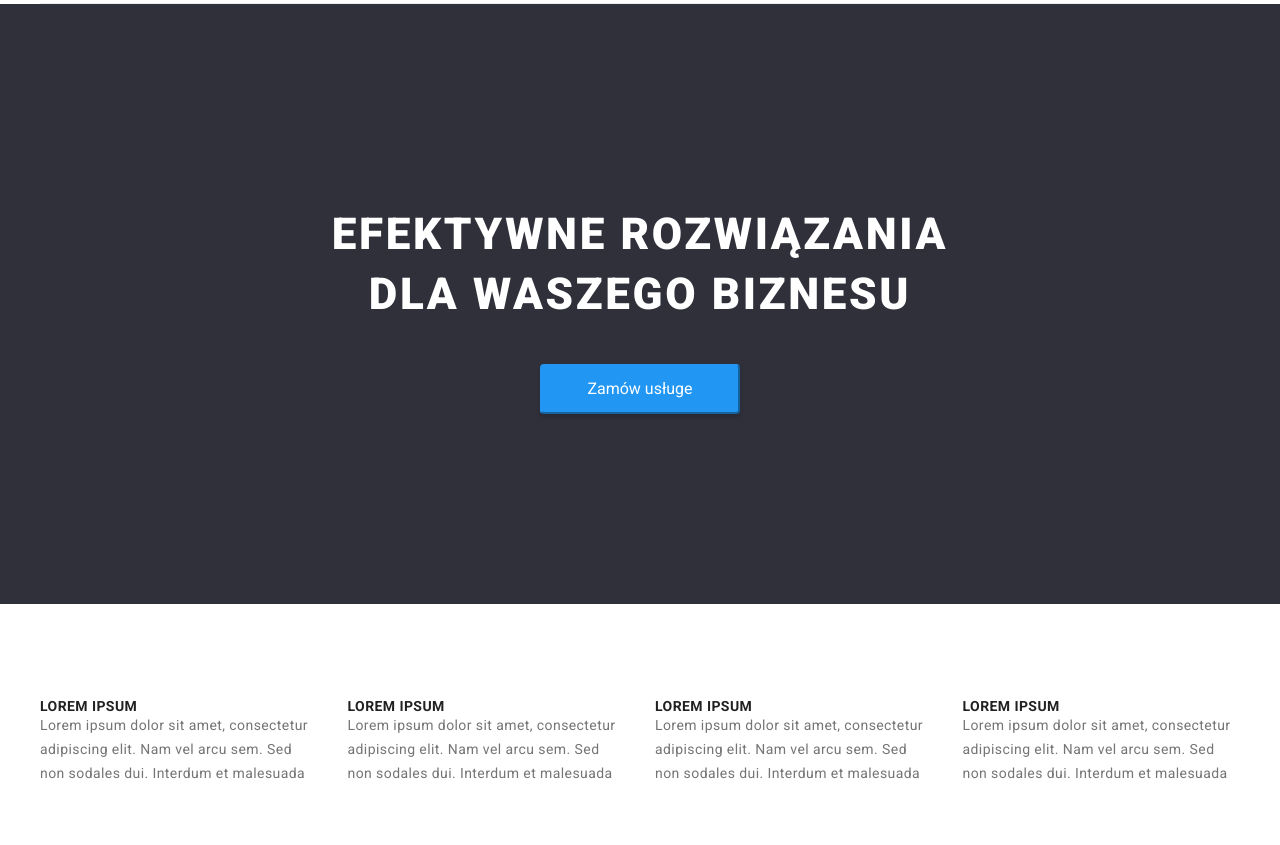
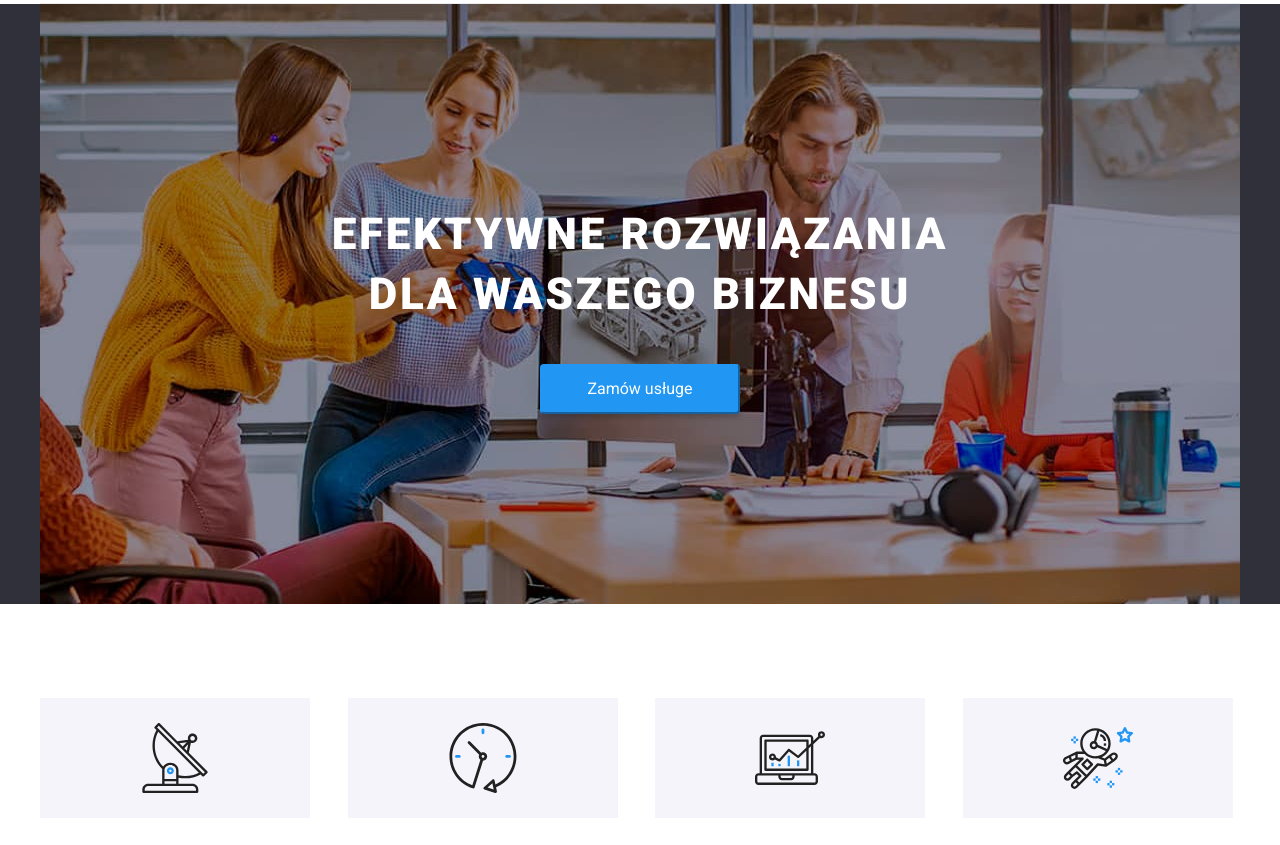
Before and after one commit to ArkadiuszMyszka/goit-markup-hw-04, a plain HTML site: page index.html in a window 1280 px wide. Shown: the part 76-921 px from the top of the page. Drawn offline with Linux system fonts and the light colour scheme.

Commit message:
main article icons done

```diff
--- a/css/styles.css
+++ b/css/styles.css
@@ -22,7 +22,8 @@
     --brand-color-port-button-hover-boxshadow2: rgba(0, 0, 0, 0.08);
     --brand-color-port-button-hover-boxshadow3: rgba(0, 0, 0, 0.12);
     --brand-color-port-central-border:#EEEEEE;
-    --brand-color-header-border:#ECECEC
+    --brand-color-header-border:#ECECEC;
+    --brand-color-main-article-box-background: #F5F4FA;
 }
 body {
     font-family: 'Roboto', sans-serif;
@@ -43,6 +44,7 @@ h1, h2, h3, p {
 .section {
     padding-top: 94px;
     padding-bottom: 94px;
+
 }
 .header-box{
     display: block;
@@ -207,15 +209,22 @@ filter: var(--brand-color-hover-filter);
 
 .main-top-box {
     display: block;
-    background-color: var(--brand-color-background-main-top);
+        background-color: var(--brand-color-background-main-top);
 }
 
 .main-top-background {
-        background-color: var(--brand-color-background-main-top);
+    background-image:  url("../images/peopleonmeeting.jpg");
+
+        background-size: cover;
+        max-width: 1600px;
+        background-position: center;
+        background-repeat: no-repeat;
+    background-color: var(--brand-color-background-main-top);
         height: 600px;
         display: flex;
         flex-direction: column;
         align-items: center;
+
 
 }
 .text-mainpage-box {
@@ -272,7 +281,21 @@ margin-bottom: 94px;
     gap: 30px;
 
 }
+.article-mainpage-list-box{
+    display: flex;
+    align-items: center;
+    justify-content: center;
+    width: 270px;
+    height: 120px;
+    background-color: var(--brand-color-main-article-box-background) ;
+    margin-bottom: 30px;
 
+}
+.article-mainpage-list-box-images{
+    width: 70px;
+    height: 70px;
+
+}
 .article-mainpage h3 {
 font-weight: 700;
     font-size: 14px;
--- a/index.html
+++ b/index.html
@@ -40,8 +40,9 @@
             </header>
         </div>
         <main class="">
-            <div class="main-top-box ">
+            <div class="main-top-box">
                 <section class="main-top-background container">
+
                     <div class="text-mainpage-box">
                         <h1 class="text-mainpage">EFEKTYWNE ROZWIĄZANIA DLA WASZEGO BIZNESU </h1>
                     </div>
@@ -54,18 +55,38 @@
                 <article  class="article-mainpage">
                     <ul class="article-mainpage-box">
                         <li class="article-mainpage-list">
+                            <div class="article-mainpage-list-box">
+                                <svg class="article-mainpage-list-box-images">
+                                    <use href="./images/icons.svg#icon-antenna-1"></use>
+                                </svg>
+                            </div>
                             <h3>LOREM IPSUM</h3>
                             <p>Lorem ipsum dolor sit amet, consectetur adipiscing elit. Nam vel arcu sem. Sed non sodales dui. Interdum et malesuada</p>
                         </li>
                         <li class="article-mainpage-list">
+                            <div class="article-mainpage-list-box">
+                                <svg class="article-mainpage-list-box-images">
+                                    <use href="./images/icons.svg#icon-clock-1"></use>
+                                </svg>
+                            </div>
                             <h3>LOREM IPSUM</h3>
                             <p>Lorem ipsum dolor sit amet, consectetur adipiscing elit. Nam vel arcu sem. Sed non sodales dui. Interdum et malesuada</p>
                         </li>
                         <li class="article-mainpage-list">
+                            <div class="article-mainpage-list-box">
+                                <svg class="article-mainpage-list-box-images">
+                                    <use href="./images/icons.svg#icon-diagram-1"></use>
+                                </svg>
+                            </div>
                             <h3>LOREM IPSUM</h3>
                             <p>Lorem ipsum dolor sit amet, consectetur adipiscing elit. Nam vel arcu sem. Sed non sodales dui. Interdum et malesuada</p>
                         </li>
                         <li class="article-mainpage-list">
+                            <div class="article-mainpage-list-box">
+                                <svg class="article-mainpage-list-box-images">
+                                    <use href="./images/icons.svg#icon-astronaut-1"></use>
+                                </svg>
+                            </div>
                             <h3>LOREM IPSUM</h3>
                             <p>Lorem ipsum dolor sit amet, consectetur adipiscing elit. Nam vel arcu sem. Sed non sodales dui. Interdum et malesuada</p>
                         </li>
```
Also changed, not shown: images/peopleonmeeting-overlay.jpg (added), images/peopleonmeeting.jpg (added).
